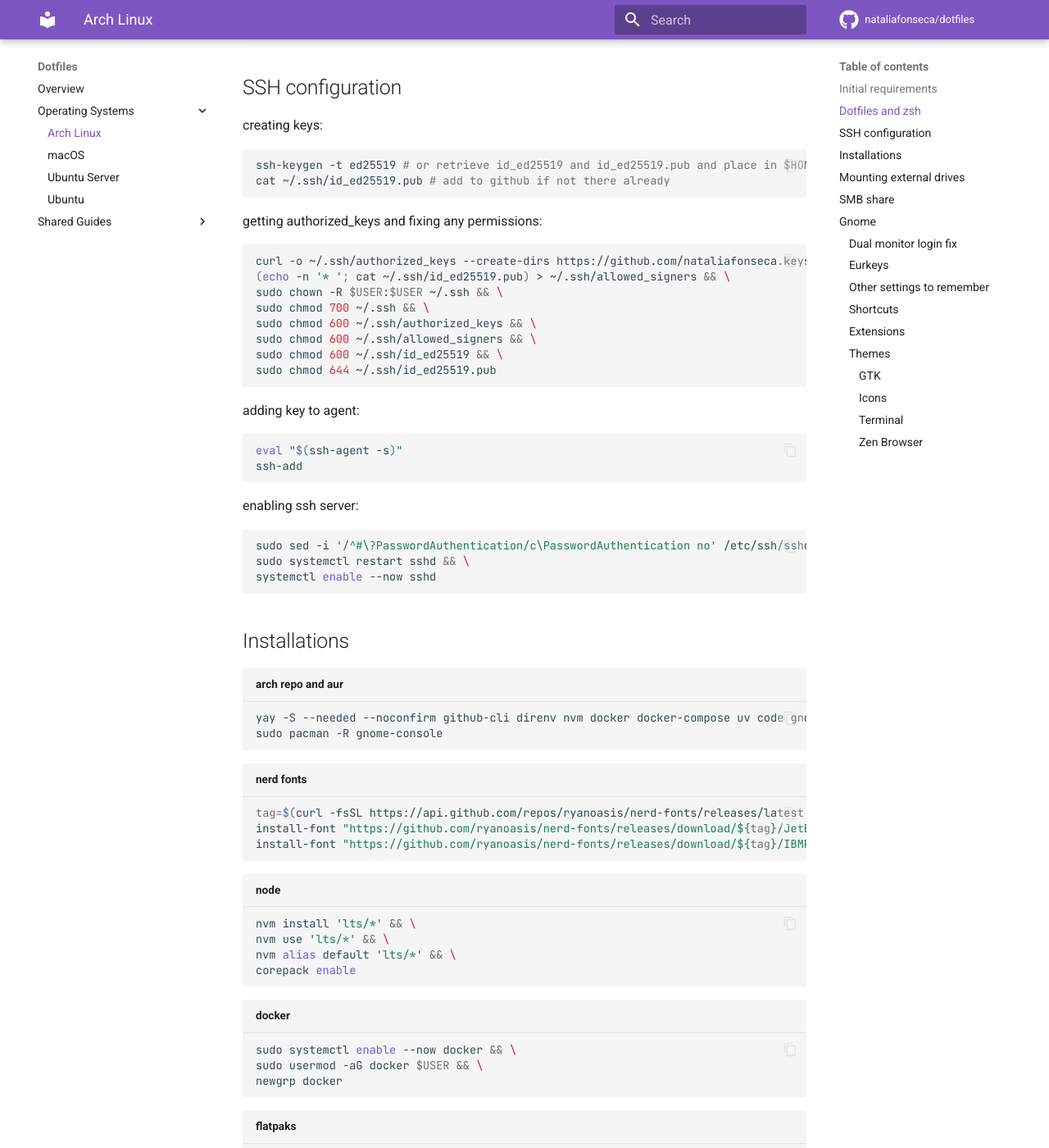
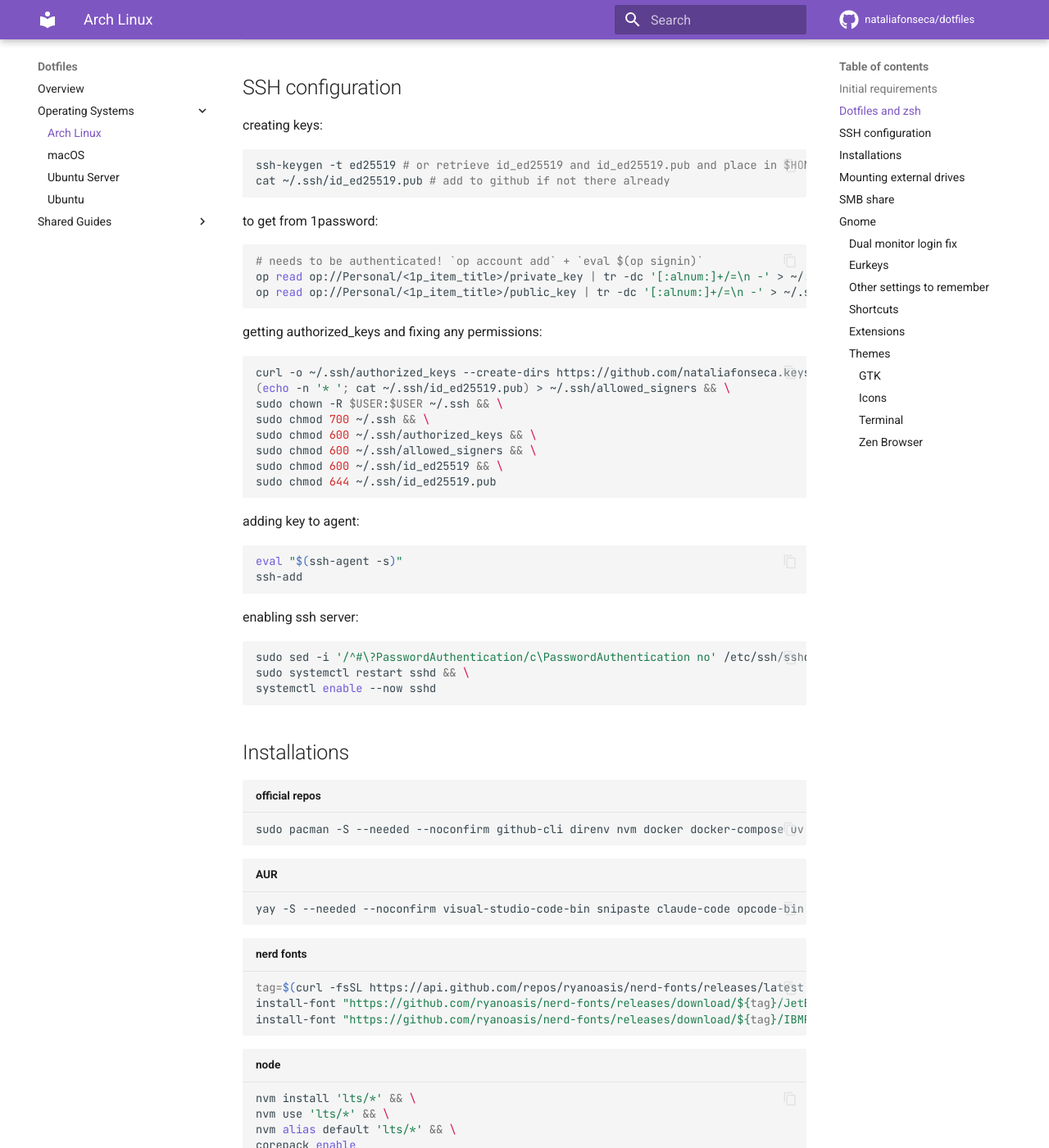
Before and after one commit to nataliafonseca/dotfiles, an MkDocs documentation site: the page built from docs/os/arch.md, in a window 1280 px wide and 1400 px high, scrolled down 625 px. Shown: the whole window at 82% size. Built offline with MkDocs 1.6.1 and Material for MkDocs 9.7.7, drawn with Linux system fonts in a browser that asks for light colours; comment, search, counter and statistics services are not loaded; some of the changed text lies outside the part shown.

Commit message:
docs: updating docs

````diff
--- a/docs/common/gnome.md
+++ b/docs/common/gnome.md
@@ -5,8 +5,14 @@
 with the correct setup configured:
 
 ```sh
-sudo cp ~/.config/monitors.xml ~gdm/.config/ && \
+sudo cp ~/.config/monitors.xml ~gdm/.config/monitors.xml && \
 sudo chown gdm:gdm ~gdm/.config/monitors.xml
+```
+
+if this results in `cp: cannot create regular file '~gdm/.config/': No such file or directory` or `chown: invalid user: ‘gdm:gdm’`, that means gdm is version 49 or above, in which case the correct command is:
+
+```sh
+sudo cp ~/.config/monitors.xml /etc/xdg/monitors.xml
 ```
 
 ### Eurkeys
--- a/docs/common/ssh.md
+++ b/docs/common/ssh.md
@@ -5,6 +5,14 @@ creating keys:
 ```sh
 ssh-keygen -t ed25519 # or retrieve id_ed25519 and id_ed25519.pub and place in $HOME/.ssh/
 cat ~/.ssh/id_ed25519.pub # add to github if not there already
+```
+
+to get from 1password:
+
+```sh
+# needs to be authenticated! `op account add` + `eval $(op signin)`
+op read op://Personal/<1p_item_title>/private_key | tr -dc '[:alnum:]+/=\n -' > ~/.ssh/id_ed25519 && \
+op read op://Personal/<1p_item_title>/public_key | tr -dc '[:alnum:]+/=\n -' > ~/.ssh/id_ed25519.pub
 ```
 
 getting authorized_keys and fixing any permissions:
--- a/docs/os/arch.md
+++ b/docs/os/arch.md
@@ -18,9 +18,12 @@ yay -Y --devel --save
 
 ## Installations
 
-```sh title="arch repo and aur"
-yay -S --needed --noconfirm github-cli direnv nvm docker docker-compose uv code gnome-terminal flatpak firefox zen-browser-bin snipaste claude-code gemini-cli sublime-text-4 fastfetch gnome-browser-connector gtk-engine-murrine dnsutils jq && \
-sudo pacman -R gnome-console
+```sh title="official repos"
+sudo pacman -S --needed --noconfirm github-cli direnv nvm docker docker-compose uv flatpak firefox fastfetch gnome-tweaks gnome-browser-connector gtk-engine-murrine dnsutils jq refind
+```
+
+```sh title="AUR"
+yay -S --needed --noconfirm visual-studio-code-bin snipaste claude-code opcode-bin gemini-cli-bin openai-codex-bin sublime-text-4 1password 1password-cli upnote-appimage telegram-desktop-bin zapzap
 ```
 
 ```sh title="nerd fonts"
@@ -43,13 +46,8 @@ newgrp docker
 ```
 
 ```sh title="flatpaks"
-flatpak remote-add --if-not-exists flathub https://dl.flathub.org/repo/flathub.flatpakrepo && \
-flatpak install flathub com.microsoft.Edge # try aur's microsoft-edge-stable-bin first, if it doesn't break with the theme, use that
-```
-
-```sh title="Tailscale"
-curl -fsSL https://tailscale.com/install.sh | sh && \
-sudo tailscale up --accept-routes
+sudo flatpak remote-add --if-not-exists flathub https://dl.flathub.org/repo/flathub.flatpakrepo && \
+sudo flatpak install flathub com.microsoft.Edge # try aur's microsoft-edge-stable-bin first, if it doesn't break with the theme, use that
 ```
 
 --8<-- "./docs/common/storage.md"
````
Also changed, not shown: other parts of docs/os/arch.md (+1 -1 lines), 2 other files.
